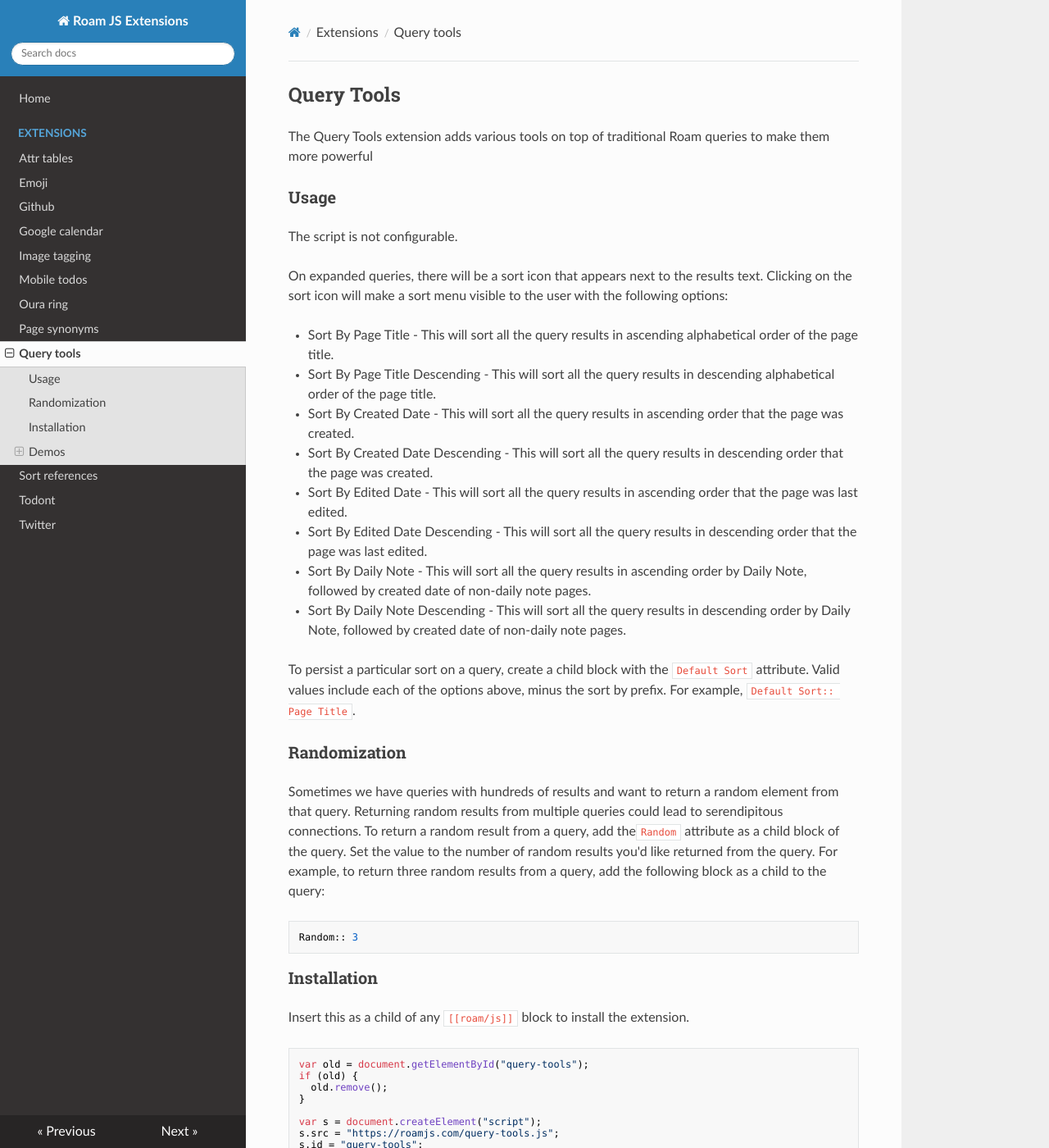
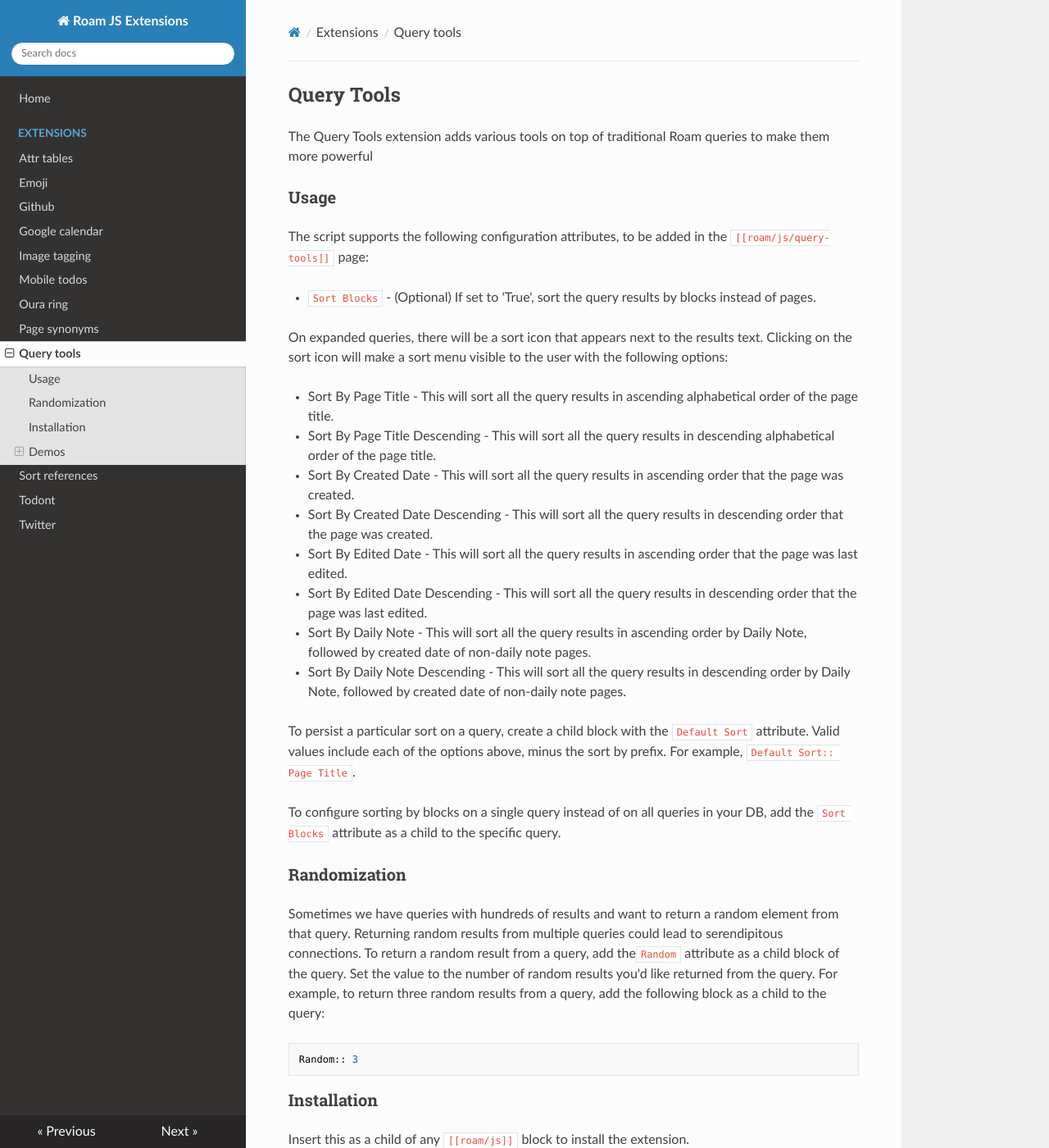
Before and after one commit to dvargas92495/roamjs-com, an MkDocs documentation site: the page built from docs/extensions/query-tools.md, in a window 1280 px wide and 1400 px high. Shown: the whole window at 82% size. Built offline with MkDocs 1.6.1, drawn with Linux system fonts in a browser that asks for light colours; nearby versions of some CDN libraries.

Commit message:
Deep clone and docs

```diff
--- a/docs/extensions/query-tools.md
+++ b/docs/extensions/query-tools.md
@@ -4,7 +4,9 @@
 
 ### Usage
 
-The script is not configurable.
+The script supports the following configuration attributes, to be added in the `[[roam/js/query-tools]]` page:
+
+- `Sort Blocks` - (Optional) If set to 'True', sort the query results by blocks instead of pages.
 
 On expanded queries, there will be a sort icon that appears next to the results text. Clicking on the sort icon will make a sort menu visible to the user with the following options:
 
@@ -18,6 +20,8 @@
 - Sort By Daily Note Descending - This will sort all the query results in descending order by Daily Note, followed by created date of non-daily note pages.
 
 To persist a particular sort on a query, create a child block with the `Default Sort` attribute. Valid values include each of the options above, minus the sort by prefix. For example, `Default Sort:: Page Title`.
+
+To configure sorting by blocks on a single query instead of on all queries in your DB, add the `Sort Blocks` attribute as a child to the specific query.
 
 ### Randomization
 
```
Also changed, not shown: 1 other file.
